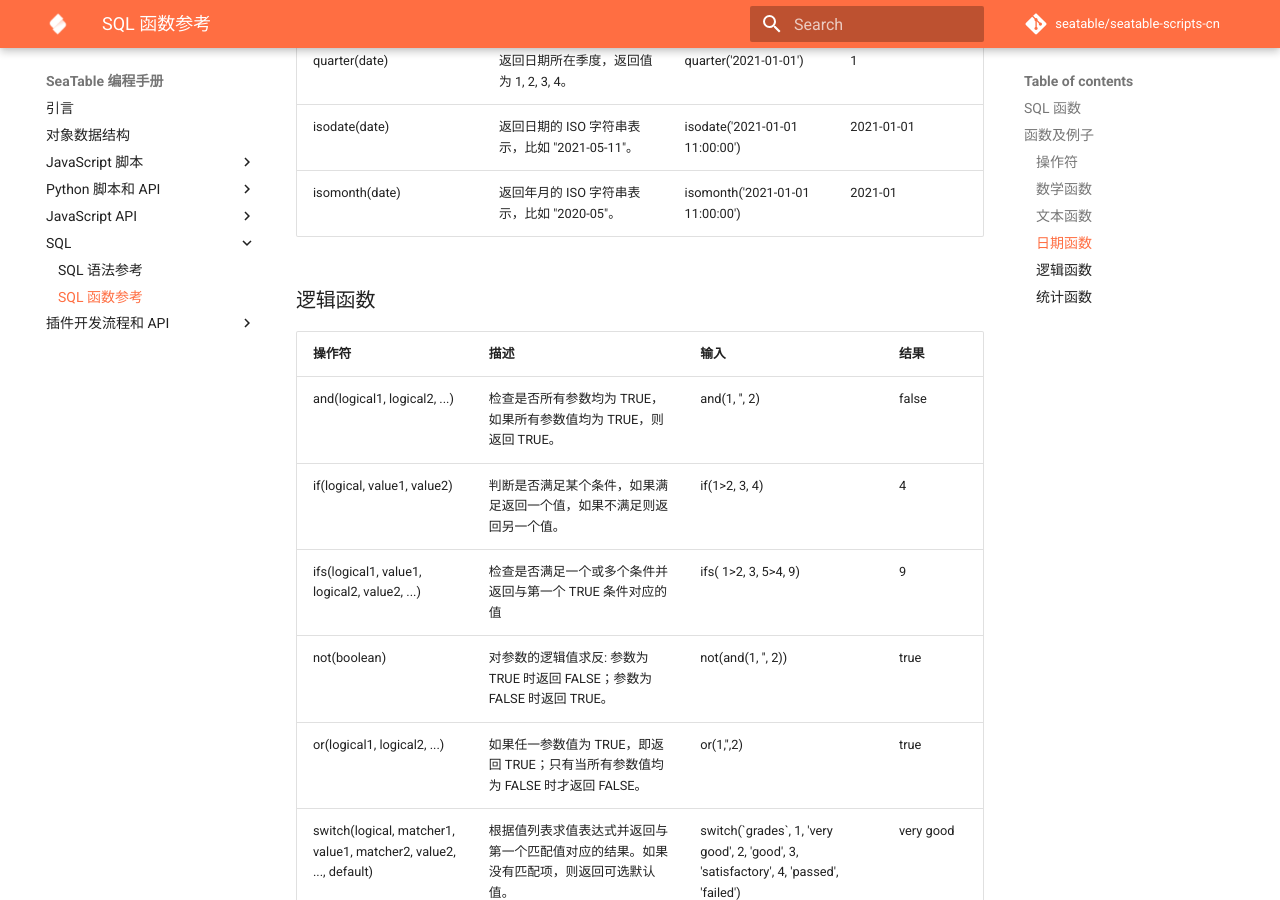
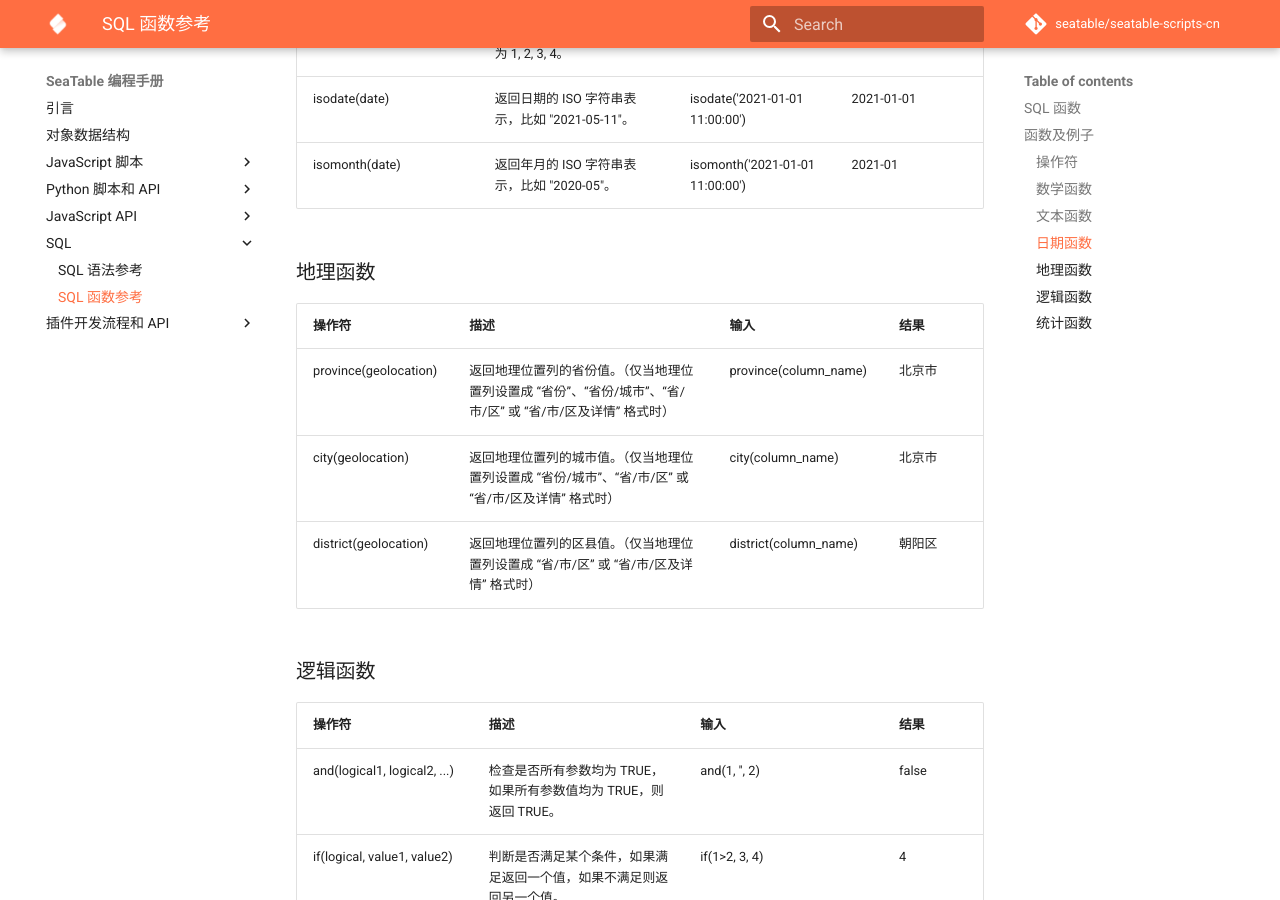
Before and after one commit to seatable/seatable-scripts-cn, an MkDocs documentation site: the page built from manual/sql/function.md, in a window 1280 px wide and 900 px high, scrolled down 7470 px. Built offline with MkDocs 1.6.1 and Material for MkDocs 9.7.7, drawn with Linux system fonts in a browser that asks for light colours; comment, search, counter and statistics services are not loaded; some of the changed text lies outside the part shown.

Commit message:
Update documents of SQL functions

```diff
--- a/manual/sql/function.md
+++ b/manual/sql/function.md
@@ -21,6 +21,7 @@
 * 数学函数
 * 文本函数
 * 日期函数
+* 地理函数
 * 逻辑函数
 * 统计函数
 
@@ -112,7 +113,7 @@
 | :------------------------------------------------------- | :------------------------------------------------------------------------------------------ | :--------------------------------------------------- | :------------------ |
 | date(year, month, day)                                   | 从输入的年、月和日返回国际格式 (ISO) 的日期。                                                                  | date(2021, 1, 3)                                     | 2021-01-03T00:00:00+08:00 |
 | dateAdd(date, count, unit)                               | 增加时间。最后一个参数 unit 可以为 years, months, weeks, days, hours, minutes, seconds 中的一个。              | dateAdd('2020-02-03', 2, 'days')                     | 2020-02-05T00:00:00+08:00 |
-| datedif(startDate, endDate, unit)                        | 计算两个日期之间相隔的秒数、天数、月数或年数。参数 unit 可以为 S, Y, M, D, YD, YM, MD. 中的一个。                            | dateDif('2018-01-01', '2020-01-01')                  | 2                   |
+| datedif(startDate, endDate, unit)                        | 计算两个日期之间相隔的秒数、天数、月数或年数。参数 unit 可以为 S, Y, M, D, YD, YM, MD. 中的一个。如果 startDate 为空，默认为 "1900-01-01"。如果两个日期都为空，则返回 0 。 | dateDif('2018-01-01', '2020-01-01')                  | 2                   |
 |                                                          | unit参数是可选的: S (秒数), D (天数), M (月数), Y (年数), YD (天数，忽略年份), YM (月份，忽略年份和天数), MD (天数，忽略年份和月份). | dateDif('2019-10-11', '2020-12-12', 'M')             | 14                  |
 | day(date)                                                | 返回一个月中的第几天的数值，介于 1 到 31 之间                                                                  | day('2020-01-03')                                     | 3                   |
 | eomonth(startDate, months)                               | 返回一个日期，表示指定日期之前或之后的几个月的最后一天。                                                                | eomonth('2020-01-01', 1)                             | 2020-02-29T00:00:00+08:00 |
@@ -138,6 +139,14 @@
 | isodate(date)                                            | 返回日期的 ISO 字符串表示，比如 "2021-05-11"。                                                            | isodate('2021-01-01 11:00:00')                       | 2021-01-01          |
 | isomonth(date)                                           | 返回年月的 ISO 字符串表示，比如 "2020-05"。                                                               | isomonth('2021-01-01 11:00:00')                      | 2021-01             |
 
+### 地理函数
+
+| 操作符                 | 描述                                                                                          | 输入                  | 结果   |
+| :-------------------- | :------------------------------------------------------------------------------------------- | :-------------------- | :---- |
+| province(geolocation) | 返回地理位置列的省份值。（仅当地理位置列设置成 “省份”、“省份/城市”、“省/市/区” 或 “省/市/区及详情” 格式时） | province(column_name) | 北京市 |
+| city(geolocation)     | 返回地理位置列的城市值。（仅当地理位置列设置成 “省份/城市”、“省/市/区” 或 “省/市/区及详情” 格式时）        | city(column_name)     | 北京市 |
+| district(geolocation) | 返回地理位置列的区县值。（仅当地理位置列设置成 “省/市/区” 或 “省/市/区及详情” 格式时）                   | district(column_name) | 朝阳区 |
+
 ### 逻辑函数
 
 | 操作符                                                               | 描述                                                  | 输入                                                                                      | 结果        |
@@ -158,3 +167,4 @@
 | counta(textORnumber1, textORnumber2, ...)     | Counts the number of non-e计算一组值中非空值的个数。非空值包括数字和字符串。 | counta(1, '', 2, '3')   | 3   |
 | countall(textORnumber1, textORnumber2, ...)   | 计算一组值的个数 (包括空值)。                                    | countall(1, '', 2, '3') | 4   |
 | countblank(textORnumber1, textORnumber2, ...) | countblank(textOrNumber1, \[textOrNumber2, ...])    | countall(1, '', 2, '3') | 1   |
+| countItems(column)                            | 返回某一列中值的元素个数。（允许图片、文件、多选和协作人列类型） | countItems(column_name) | 2   |
```
